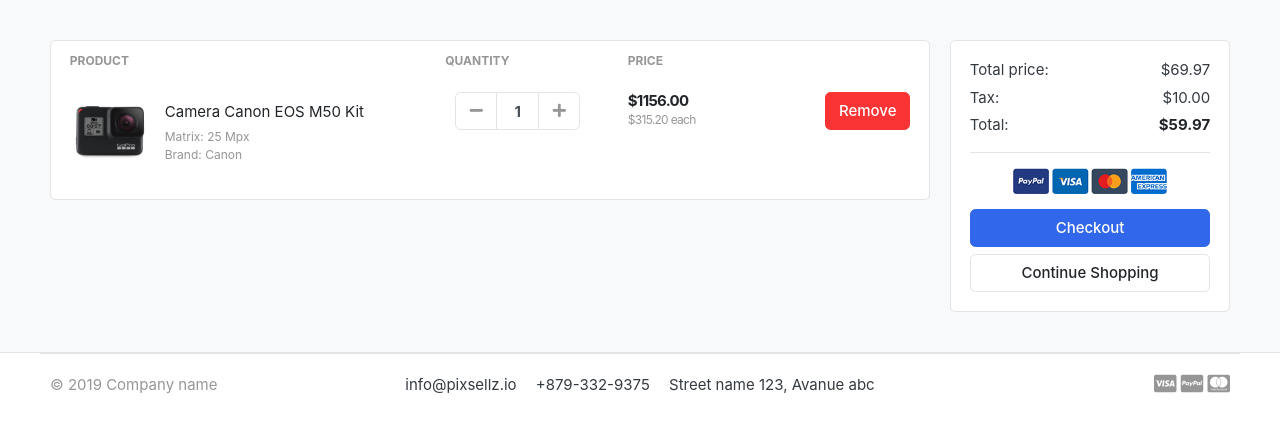
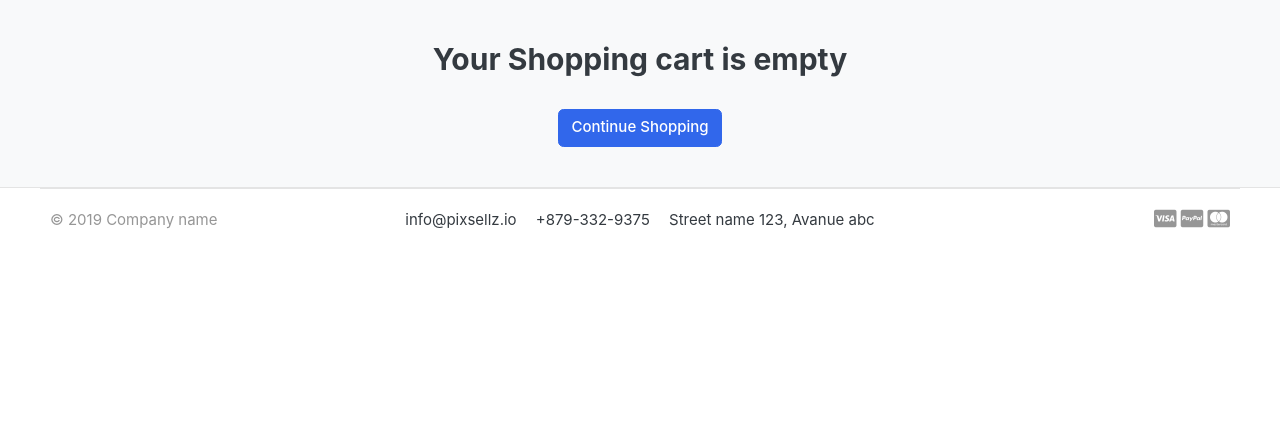
Before and after one commit to juanandres624/django_store_page, a Django app: page /cart/ in a window 1280 px wide. Shown: the part 118-551 px from the top of the page. Run offline with Django 4.2, Linux system fonts and the light colour scheme; tables that the repository leaves empty hold one stand-in row (values such as "Sample post"); parts of the project's set-up code (start-up, migrations or seed data) failed here and were passed over; some libraries are stand-ins or nearby versions; some web fonts are replaced.

Commit message:
27/5/2022 changes

```diff
--- a/carts/models.py
+++ b/carts/models.py
@@ -16,5 +16,8 @@
     quantity = models.IntegerField()
     is_active = models.BooleanField(default = True)
 
+    def sub_total(self):
+        return self.product.price * self.quantity
+
     def __str__(self):
         return self.product
--- a/carts/urls.py
+++ b/carts/urls.py
@@ -4,4 +4,7 @@
 urlpatterns = [
     path('',views.cart,name='cart'),
     path('add_cart/<int:product_id>/',views.add_cart,name='add_cart'),
+    path('remove_cart/<int:product_id>/', views.remove_cart, name='remove_cart'),
+    path('remove_cart_item/<int:product_id>/', views.remove_cart_item, name='remove_cart_item'),
+
 ]
--- a/carts/views.py
+++ b/carts/views.py
@@ -1,8 +1,11 @@
 from http.client import HTTPResponse
-from django.shortcuts import render,redirect
+from django.shortcuts import render, redirect,get_object_or_404
 from store.models import Product
-from .models import Cart,CartItem
+from .models import Cart, CartItem
 from django.http import HttpResponse
+from django.core.exceptions import ObjectDoesNotExist
+
+
 # Create your views here.
 
 def _cart_id(request):
@@ -12,31 +15,68 @@
         cart = request.session.create()
     return cart
 
-def add_cart(request,product_id):
-    product = Product.objects.get(id= product_id) # get product
+
+def add_cart(request, product_id):
+    product = Product.objects.get(id=product_id)  # get product
 
     try:
-        cart = Cart.objects.get(cart_id = _cart_id(request)) # get the cart using the cart_id present in the session
+        cart = Cart.objects.get(cart_id=_cart_id(request))  # get the cart using the cart_id present in the session
     except Cart.DoesNotExist:
         cart = Cart.objects.create(
-            cart_id = _cart_id(request)
+            cart_id=_cart_id(request)
         )
     cart.save()
 
     try:
-        cart_item = CartItem.objects.get(product = product, cart = cart)
-        cart_item.quantity += 1 #cart_item.quantity = cart_item.quantity + 1
+        cart_item = CartItem.objects.get(product=product, cart=cart)
+        cart_item.quantity += 1  # cart_item.quantity = cart_item.quantity + 1
         cart_item.save()
     except CartItem.DoesNotExist:
         cart_item = CartItem.objects.create(
-            product = product,
-            quantity = 1,
-            cart = cart,
+            product=product,
+            quantity=1,
+            cart=cart,
         )
         cart_item.save()
-    return HttpResponse(cart_item.product)
-    exit()
+    # return HttpResponse(cart_item.product)
+    # exit()
     return redirect('cart')
 
-def cart(request):
-    return render(request,'store/cart.html')
+def remove_cart(request, product_id):
+    cart = Cart.objects.get(cart_id=_cart_id(request))
+    product = get_object_or_404(Product, id=product_id)
+    cart_item = CartItem.objects.get(product=product, cart=cart)
+    if cart_item.quantity > 1:
+        cart_item.quantity -= 1
+        cart_item.save()
+    else:
+        cart_item.delete()
+    return redirect('cart')
+
+def remove_cart_item(request,product_id):
+    cart = Cart.objects.get(cart_id=_cart_id(request))
+    product = get_object_or_404(Product, id=product_id)
+    cart_item = CartItem.objects.get(product=product, cart=cart)
+    cart_item.delete()
+    return redirect('cart')
+
+def cart(request, total=0, quantity=0, tax=0, grand_total=0, cart_items=None):
+    try:
+        cart = Cart.objects.get(cart_id=_cart_id(request))
+        cart_items = CartItem.objects.filter(cart=cart, is_active=True)
+        for cart_item in cart_items:
+            total += (cart_item.product.price * cart_item.quantity)
+            quantity += cart_item.quantity
+            tax = (12 * total)/100
+            grand_total = total + tax
+    except ObjectDoesNotExist:
+        pass
+
+    context = {
+        'total': total,
+        'quantity': quantity,
+        'cart_items': cart_items,
+        'tax': tax,
+        'grand_total': grand_total,
+    }
+    return render(request, 'store/cart.html', context)
--- a/myEnv/pyvenv.cfg
+++ b/myEnv/pyvenv.cfg
@@ -1,3 +1,3 @@
-home = C:\Users\JuanAulestia\AppData\Local\Programs\Python\Python310
+home = C:\Users\Juan\AppData\Local\Programs\Python\Python310
 include-system-site-packages = false
-version = 3.10.2
+version = 3.10.3
--- a/templates/store/cart.html
+++ b/templates/store/cart.html
@@ -8,7 +8,13 @@
     <div class="container">
 
     <!-- ============================ COMPONENT 1 ================================= -->
-
+    {% if not cart_items %}
+        <h2 class="text-center">Your Shopping cart is empty</h2>
+        <br>
+        <div class="text-center">
+            <a href="{% url 'store' %}" class="btn btn-primary">Continue Shopping</a>
+        </div>
+    {% else %}
         <div class="row">
             <aside class="col-lg-9">
         <div class="card">
@@ -22,12 +28,14 @@
         </tr>
         </thead>
         <tbody>
+
+        {% for cart_item in cart_items %}
         <tr>
             <td>
                 <figure class="itemside align-items-center">
-                <div class="aside"><img src="./images/items/11.jpg" class="img-sm"></div>
+                    <div class="aside"><img src="{{cart_item.product.images.url}}" class="img-sm"></div>
                     <figcaption class="info">
-                    <a href="#" class="title text-dark">Camera Canon EOS M50 Kit</a>
+                        <a href="{{cart_item.product.get_url}}" class="title text-dark">{{cart_item.product.product_name}}</a>
                         <p class="text-muted small">Matrix: 25 Mpx <br> Brand: Canon</p>
                     </figcaption>
                 </figure>
@@ -37,25 +45,26 @@
                             <div class="col">
                                 <div class="input-group input-spinner">
                                     <div class="input-group-prepend">
-                                <button class="btn btn-light" type="button" id="button-plus"> <i class="fa fa-minus"></i> </button>
+                                    <a href="{% url 'remove_cart' cart_item.product.id %}" class="btn btn-light" type="button" id="button-plus"> <i class="fa fa-minus"></i> </a>
                                     </div>
-                                <input type="text" class="form-control"  value="1">
+                                    <input type="text" class="form-control"  value="{{cart_item.quantity}}">
                                     <div class="input-group-append">
-                                <button class="btn btn-light" type="button" id="button-minus"> <i class="fa fa-plus"></i> </button>
+                                    <a href="{% url 'add_cart' cart_item.product.id %}" class="btn btn-light" type="button" id="button-minus"> <i class="fa fa-plus"></i> </a>
                                     </div>
                                 </div> <!-- input-group.// -->
                             </div> <!-- col.// -->
             </td>
             <td>
                 <div class="price-wrap">
-                <var class="price">$1156.00</var>
-                <small class="text-muted"> $315.20 each </small>
+                    <var class="price">$ {{ cart_item.sub_total }}</var>
+                    <small class="text-muted">  {{ cart_item.product.price }} each </small>
                 </div> <!-- price-wrap .// -->
             </td>
             <td class="text-right">
-        <a href="" class="btn btn-danger"> Remove</a>
+            <a href="{% url 'remove_cart_item' cart_item.product.id %}" class="btn btn-danger"> Remove</a>
             </td>
         </tr>
+    {% endfor %}
         </tbody>
         </table>
         </div> <!-- card.// -->
@@ -67,22 +76,22 @@
             <div class="card-body">
                 <dl class="dlist-align">
                   <dt>Total price:</dt>
-                  <dd class="text-right">$69.97</dd>
+                  <dd class="text-right">$ {{ total }}</dd>
                 </dl>
                 <dl class="dlist-align">
                   <dt>Tax:</dt>
-                  <dd class="text-right"> $10.00</dd>
+                  <dd class="text-right"> $ {{ tax }}</dd>
                 </dl>
                 <dl class="dlist-align">
                   <dt>Total:</dt>
-                  <dd class="text-right text-dark b"><strong>$59.97</strong></dd>
+                  <dd class="text-right text-dark b"><strong>$ {{ grand_total }}</strong></dd>
                 </dl>
                 <hr>
                 <p class="text-center mb-3">
                     <img src="{% static './images/misc/payments.png' %}" height="26">
                 </p>
                 <a href="./place-order.html" class="btn btn-primary btn-block"> Checkout </a>
-                <a href="./store.html" class="btn btn-light btn-block">Continue Shopping</a>
+                <a href="{% url 'store' %}" class="btn btn-light btn-block">Continue Shopping</a>
             </div> <!-- card-body.// -->
             </div> <!-- card.// -->
 
@@ -90,6 +99,8 @@
 
 
         </div> <!-- row.// -->
+
+    {% endif %}
     <!-- ============================ COMPONENT 1 END .// ================================= -->
 
     </div> <!-- container .//  -->
--- a/templates/store/store.html
+++ b/templates/store/store.html
@@ -145,7 +145,7 @@
                             <!-- <del class="price-old">$1980</del> -->
                         </div> <!-- price-wrap.// -->
                     </div>
-                    <a href="#" class="btn btn-block btn-primary">Add to cart </a>
+                    <a href="{% url 'add_cart' product.id %}" class="btn btn-block btn-primary">Add to cart </a>
                 </figcaption>
             </figure>
         </div> <!-- col.// -->
```
Also changed, not shown: greatkart/settings.py (+11 -1 lines), store/views.py (+7 -0 lines), templates/store/product_detail.html (+6 -2 lines), carts/migrations/0001_initial.py, category/migrations/0001_initial.py, category/migrations/0002_alter_category_description_alter_category_slug.py (deleted), store/migrations/0001_initial.py, 4 other files. Lines whose indentation alone changed are shown as unchanged.
